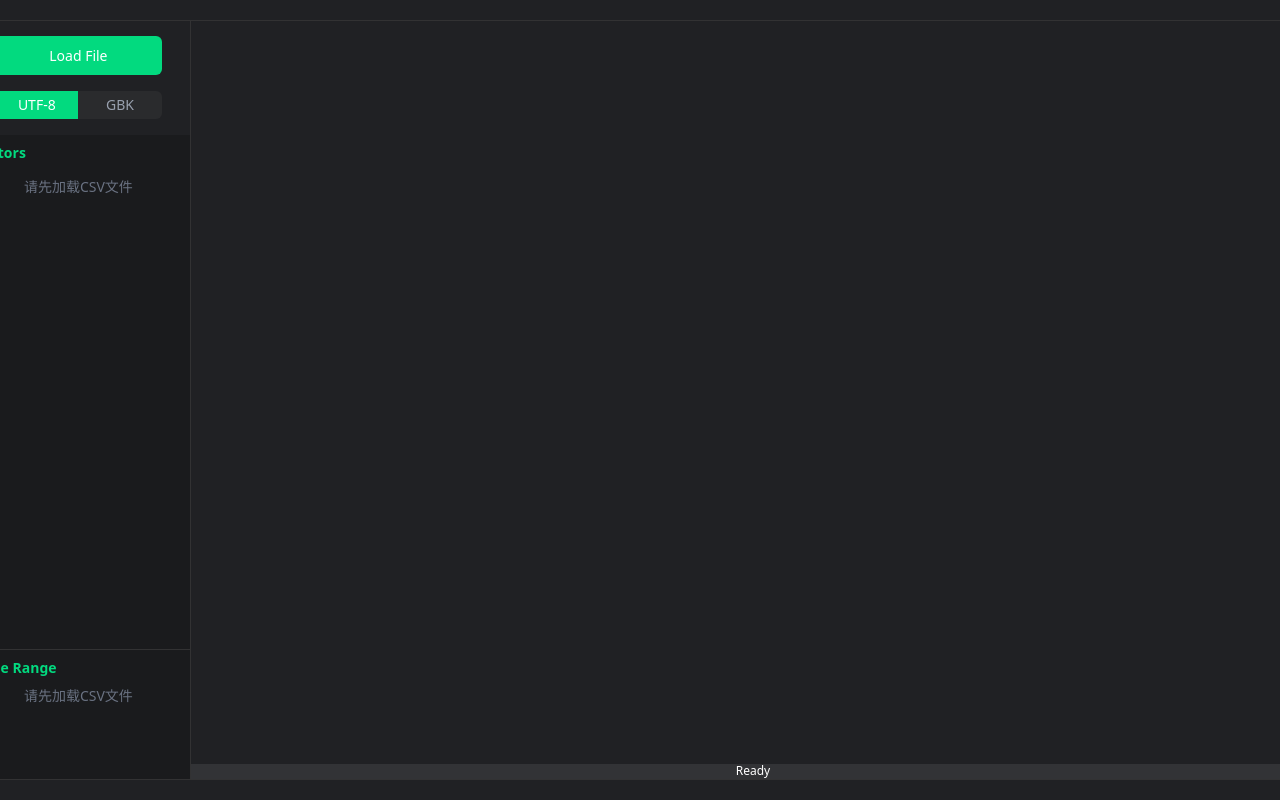
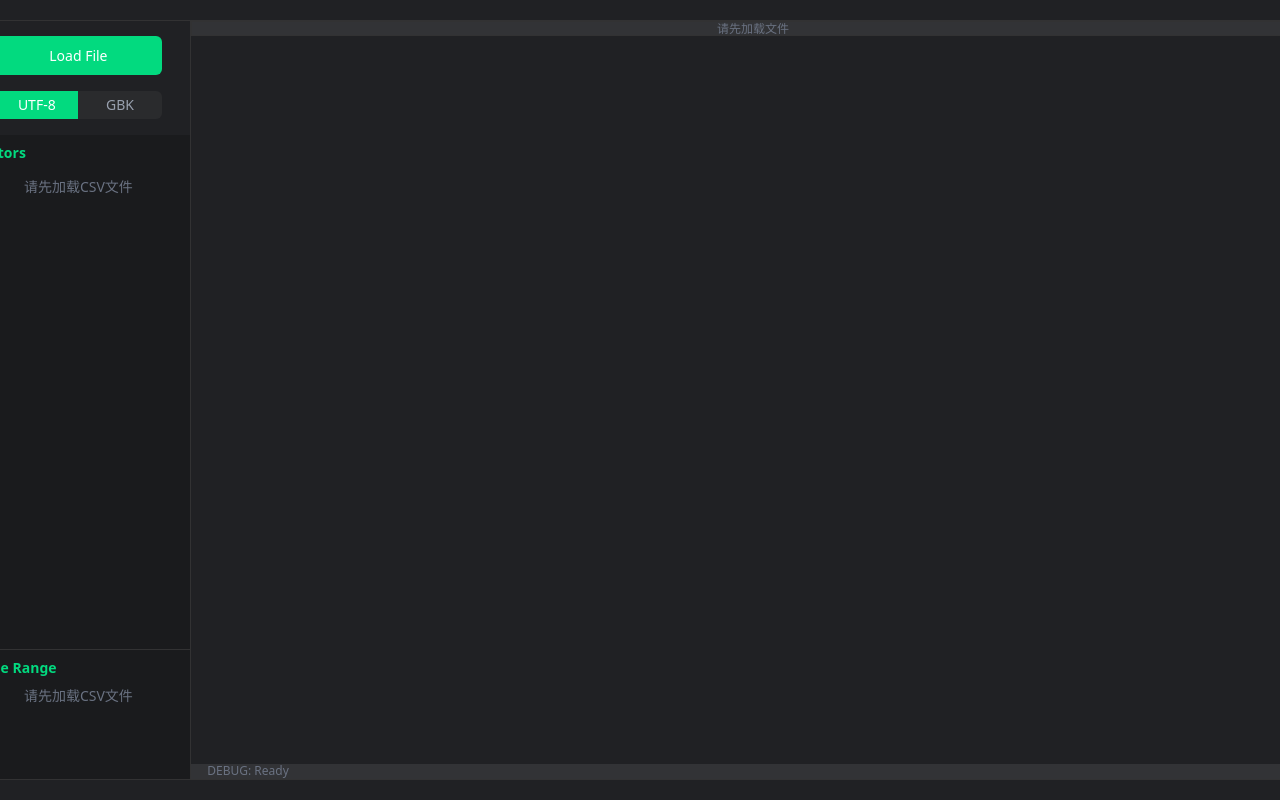
Before and after one commit to Dafeigy/csVisualize, a Vue app: page / in a window 1280 px wide. Shown: the top 800 px of the page. Built offline with nearby package versions, Linux system fonts and the light colour scheme.

Commit message:
fix: style

```diff
--- a/src/components/TimeSeriesViewer.vue
+++ b/src/components/TimeSeriesViewer.vue
@@ -23,7 +23,7 @@
         <div v-if="loading" class="text-xs text-[#02DA7F] mt-1">加载中...</div>
       </div>
       <div id="controls" class="justify-between h-[85%] bg-[#1A1B1D] rounded-bl-2xl border-l border-[#323233] overflow-hidden flex flex-col">
-        <div id="factors" class="p-2 border-b border-[#323233] h-[80%] flex flex-col">
+        <div id="factors" class="p-2 border-b border-[#323233] h-[80%] flex flex-col text-gray-400">
           <div class="text-sm font-semibold text-[#02DA7F] h-[2%]">Factors</div>
           <div class="overflow-y-scroll h-[98%] mt-4">
             <div v-for="header in headers" :key="header" class="text-sm mb-1 flex items-center">
@@ -64,9 +64,13 @@
         </div>
       </div>
     </div>
-    <div id="chartsection" class="w-5/6 h-full border-l border-[#323233] flex flex-col">
-      <div id="chart" class="h-[98%] w-full"></div>
-      <div id="debug" class="h-[2%] w-full bg-[#323336] rounded-br-2xl text-xs text-center flex items-center justify-center">{{ debugInfo }}</div>
+    <div id="chartsection" class="w-5/6 h-full border-l border-[#323233] flex flex-col justify-center justify-items-center">
+      <div id="fileinfo" class="h-[2%] w-full bg-[#323336] text-xs flex items-center justify-center px-4 text-gray-500 border border-[#323233]">
+        <span v-if="currentFile">当前文件: {{ currentFile.name }}</span>
+        <span v-else>请先加载文件</span>
+      </div>
+      <div id="chart" class="h-[96%] w-full"></div>
+      <div id="debug" class="h-[2%] w-full bg-[#323336] text-xs flex items-center justify-start px-4 text-gray-500">DEBUG: {{ debugInfo }}</div>
     </div>
   </div>
 </template>
```
